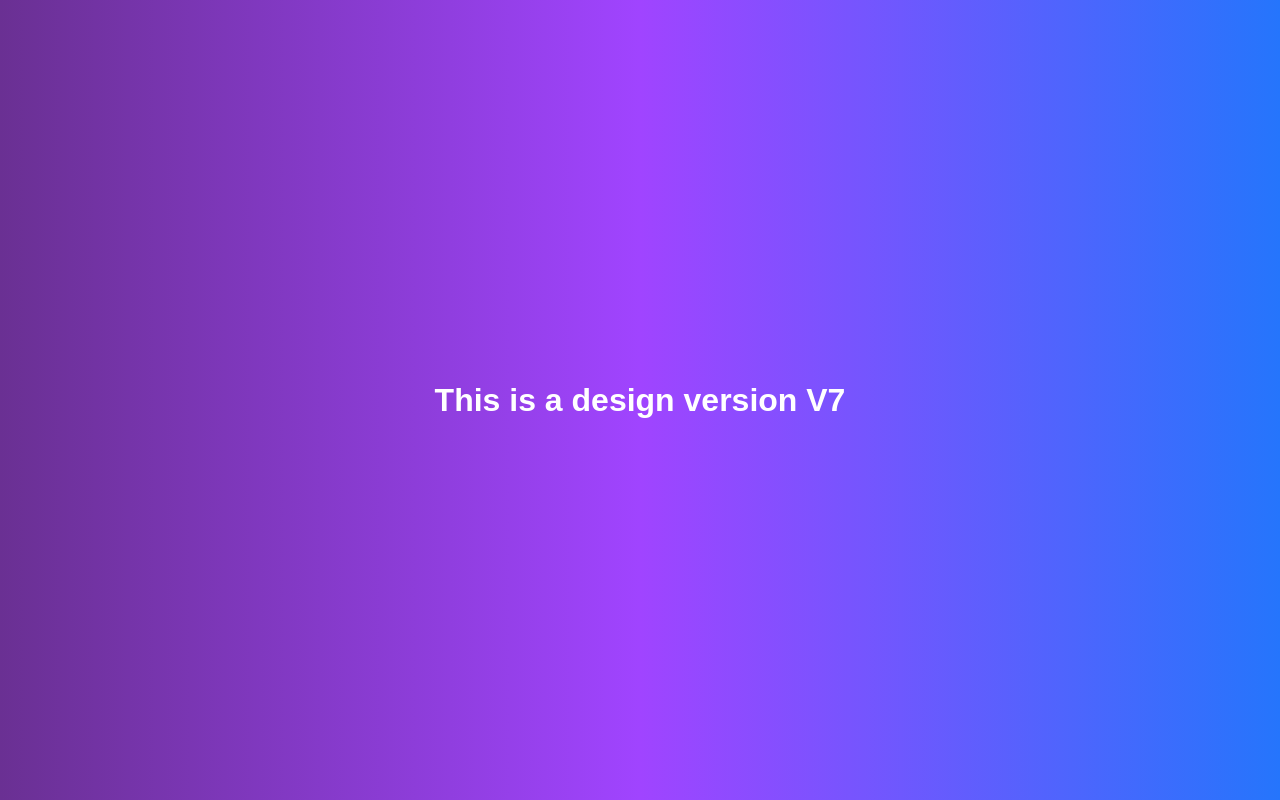
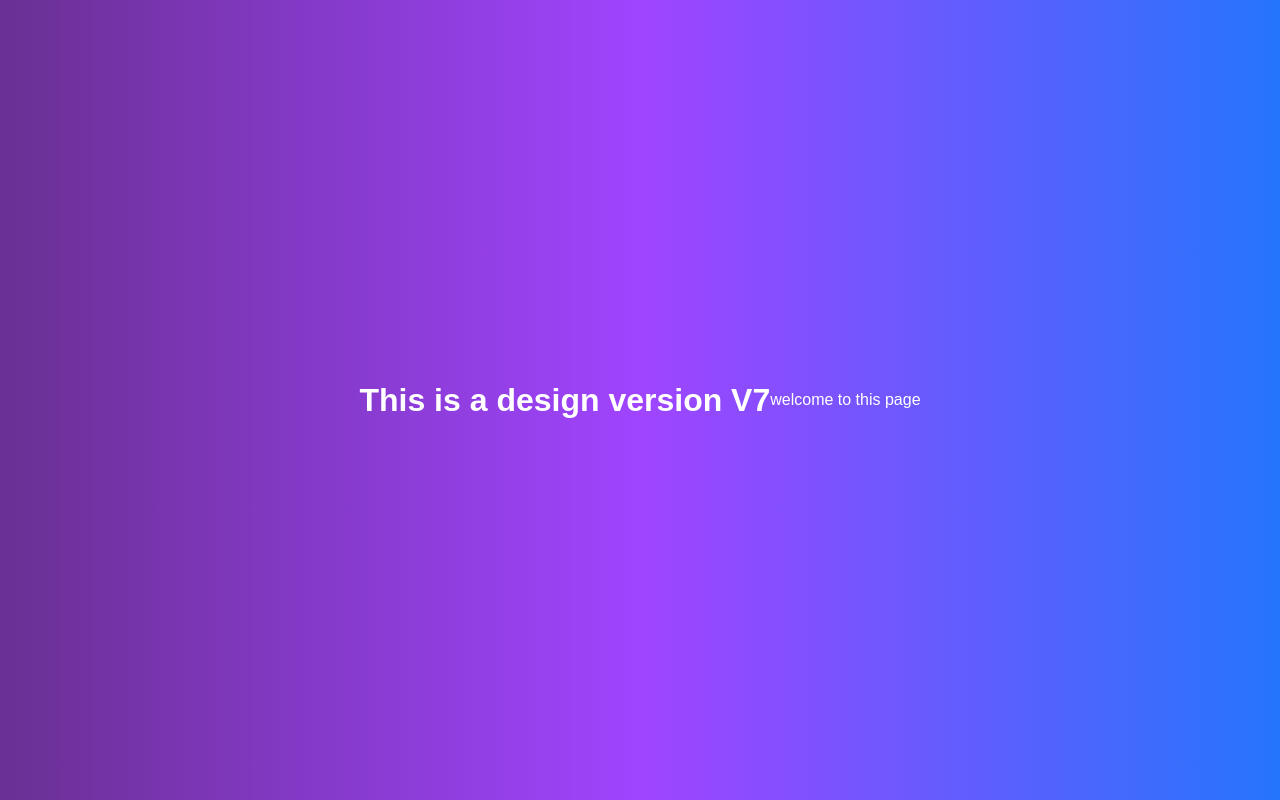
Before and after one commit to rakib202406-ak/my-repo, a plain HTML site: page index.html in a window 1280 px wide. Drawn offline with Linux system fonts and the light colour scheme.

Commit message:
added pragraph

```diff
--- a/index.html
+++ b/index.html
@@ -11,6 +11,7 @@
 
 <body>
     <h1>This is a design version V7</h1>
+    <p>welcome to this page</p>
 </body>
 
 </html>
```
